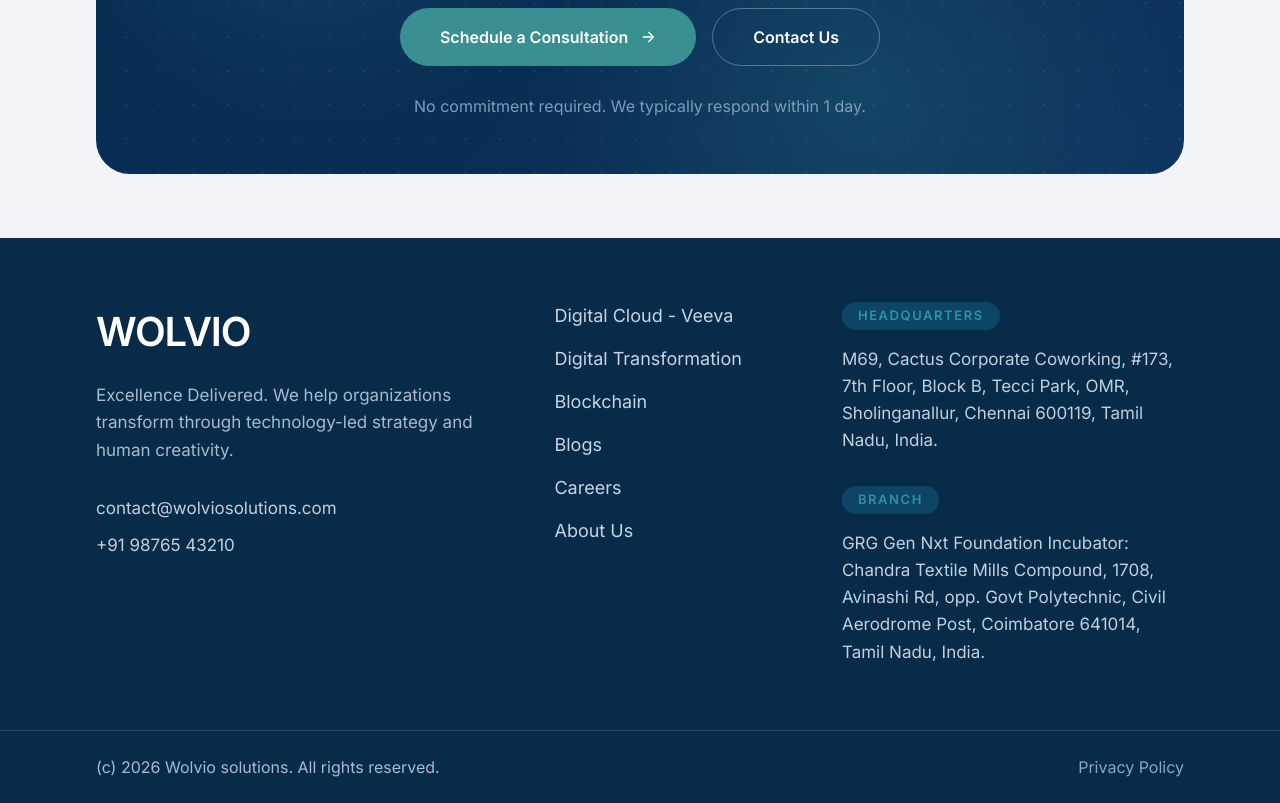
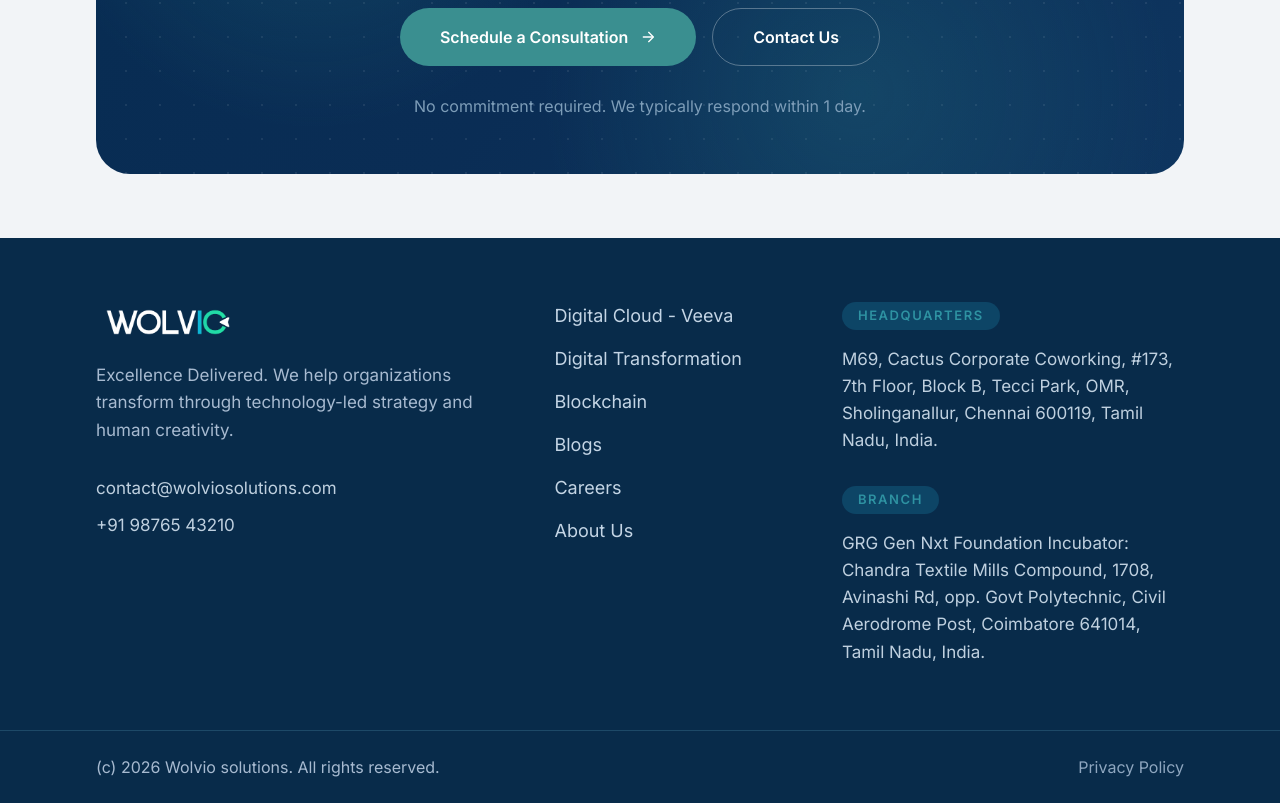
Before and after one commit to callmesiva/blogSite, a Next.js app: page / in a window 1280 px wide. Shown: the part 4447-5250 px from the top of the page. Built offline with nearby package versions, Linux system fonts and the light colour scheme.

Commit message:
build fixed and footer logo changed

```diff
--- a/app/components/site-footer.tsx
+++ b/app/components/site-footer.tsx
@@ -1,11 +1,25 @@
+import Link from "next/link";
+import Image from "next/image"
+
 export default function SiteFooter() {
   return (
     <footer className="w-full bg-[#082b4a] text-[#a7bad0]">
       <div className="mx-auto grid w-full max-w-[1660px] gap-12 px-5 py-14 sm:px-8 lg:grid-cols-[1.2fr_0.7fr_1fr] lg:px-24 lg:py-16">
         <div>
-          <h3 className="text-[40px] font-semibold tracking-[-0.03em] text-white">
-            WOLVIO
-          </h3>
+          <Link
+            href="/"
+            className="flex items-center"
+            aria-label="Wolvio home"
+          >
+            <Image
+              src="/wolvio-logo-white.png"
+              alt="Wolvio"
+              width={500}
+              height={500}
+              priority
+              className="h-[40px] w-auto"
+            />
+          </Link>
           <p className="mt-5 max-w-[600px] text-[17px] leading-[1.6]">
             Excellence Delivered. We help organizations transform through
             technology-led strategy and human creativity.
@@ -57,5 +71,5 @@
         </div>
       </div>
     </footer>
-  );
+  )
 }
--- a/app/insights/page.tsx
+++ b/app/insights/page.tsx
@@ -1,12 +1,21 @@
-import type { Metadata } from "next";
-import InsightsClient from "./insights-client";
+import type { Metadata } from "next"
+import { Suspense } from "react"
+import InsightsClient from "./insights-client"
 
 export const metadata: Metadata = {
   title: "Insights | Wolvio",
   description:
     "Explore Wolvio insights, white papers, and blog posts from our WordPress knowledge hub.",
-};
+}
+
+function InsightsPageFallback() {
+  return <div className="min-h-screen bg-[#f8fafc]" />
+}
 
 export default function InsightsPage() {
-  return <InsightsClient />;
+  return (
+    <Suspense fallback={<InsightsPageFallback />}>
+      <InsightsClient />
+    </Suspense>
+  )
 }
--- a/app/insights/read/page.tsx
+++ b/app/insights/read/page.tsx
@@ -1,5 +1,20 @@
-import InsightsReadClient from "./read-client";
+import InsightsReadClient from "./read-client"
+import { Suspense } from "react"
+import type { Metadata } from "next"
 
-export default function InsightsReadPage() {
-  return <InsightsReadClient />;
+
+export const metadata: Metadata = {
+  title: "Read Insight | Wolvio",
 }
+
+function ReadPageFallback() {
+  return <div className="min-h-screen bg-white" />
+}
+
+export default function ReadPage() {
+  return (
+    <Suspense fallback={<ReadPageFallback />}>
+      <InsightsReadClient />
+    </Suspense>
+  )
+}
```
Also changed, not shown: public/wolvio-logo-white.png (added).
